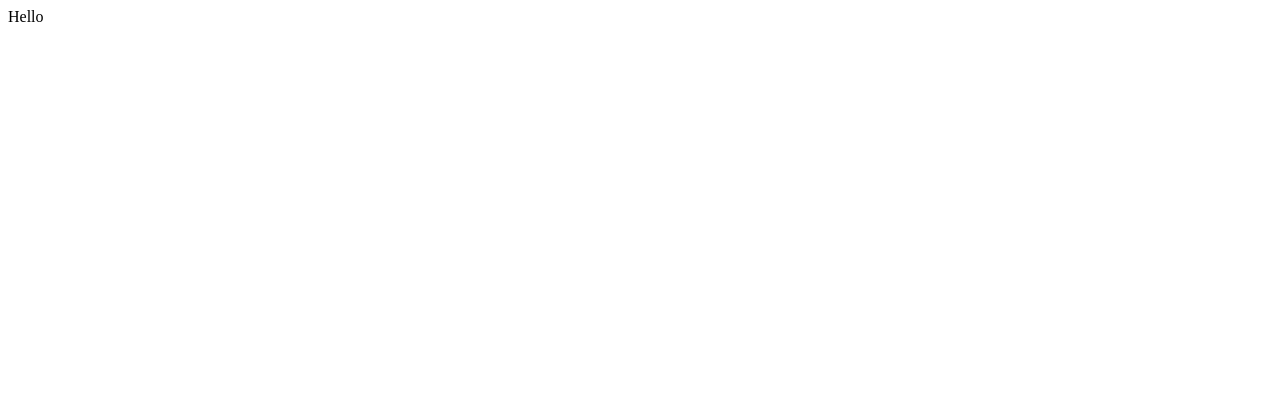
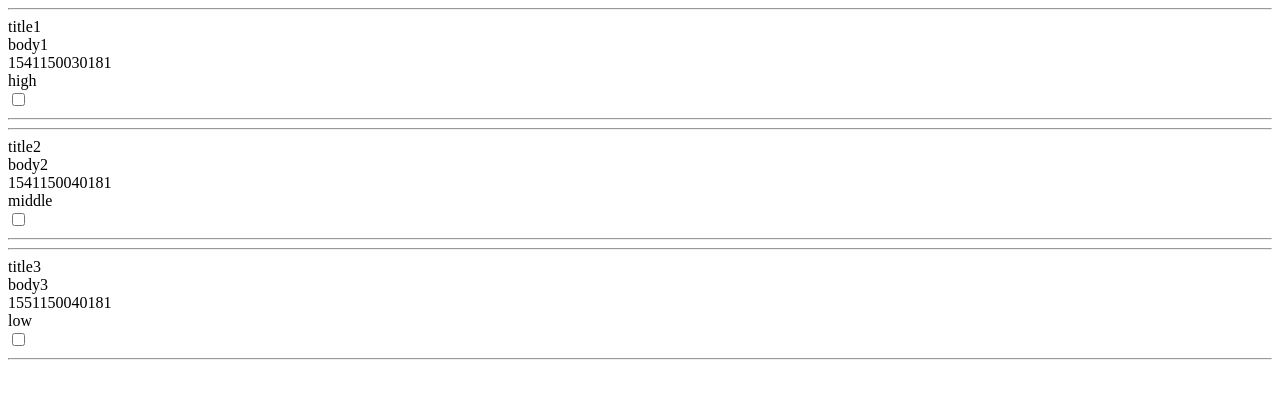
Before and after one commit to queuestack/react-todo, a React (Create React App) app: page / in a window 1280 px wide. Shown: the top 398 px of the page. Built offline with nearby package versions, Linux system fonts and the light colour scheme.

Commit message:
feat: Finish Tasks component and make Task component skeleton

```diff
--- a/src/comoponents/Task.js
+++ b/src/comoponents/Task.js
@@ -1,12 +1,49 @@
 import React, { Component } from 'react'
-import { connect } from 'react-redux'
 
 class Task extends Component {
+    state = {
+        isClicked: false
+    }
+    hanldeClick = () => {
+        this.setState({
+            isClicked: !this.state.isClicked
+        })
+    }
+    handleRemoveTask = () => {
+
+    }
+    handleToggleTask = () => {
+
+    }
+    handleSetTask = () => {
+
+    }
+    handleSetPriority = () => {
+
+    }
+    handleSetDueDate = () => {
+
+    }
     render() {
+        const { index, task } = this.props
+        const { title, body, dueDate, done, priority } = task
+
         return (
             <div>
-                Task
+                <hr/>
+                <div>{title}</div>
+                <div>{body}</div>
+                <div>{dueDate}</div>
+                <div>{done}</div>
+                <div>{priority}</div>
+                <input
+                    type="checkbox"
+                    value="done"
+                />
+                <hr/>
             </div>
         )
     }
 }
+
+export default Task
--- a/src/comoponents/Tasks.js
+++ b/src/comoponents/Tasks.js
@@ -1,18 +1,31 @@
 import React, { Component } from 'react'
 import { connect } from 'react-redux'
 
+import Task from './Task'
+
 class Tasks extends Component {
     render() {
+        const { tasks } = this.props
+
         return (
             <div>
-                Hello
+                {tasks.map((task, i) => {
+                    return (
+                        <Task
+                            key={task.title + task.dueDate}
+                            task={task}
+                            index={i}
+                        />
+                    )})
+                }
             </div>
         )
     }
 }
+
 const mapStateToProps = ({ task }, props) => {
     const { authedUser, tasks } = task
-    console.log(authedUser, tasks)
+
     return {
         authedUser,
         tasks
--- a/src/store/actions/shared.js
+++ b/src/store/actions/shared.js
@@ -5,7 +5,6 @@ export const handleInitalData = () => {
     return (dispatch) => {
         return getInitialData()
             .then(({ taskData }) => {
-                console.log(taskData)
                 dispatch(receiveTaskData(taskData))
             })
     }
```
